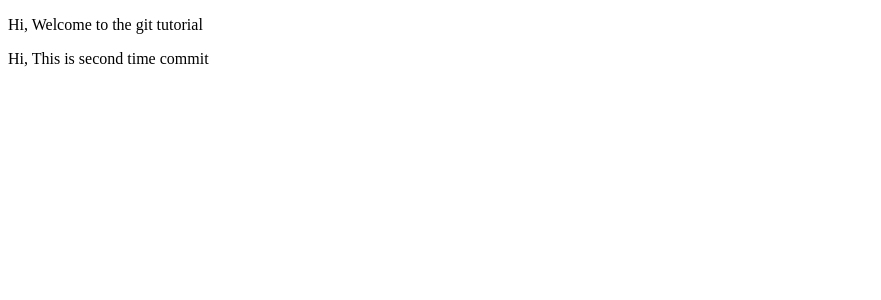
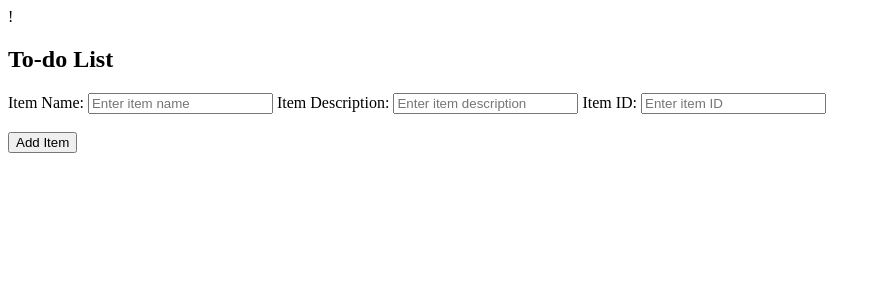
Before and after one commit to Satya-coder/git_test, a Python web app: template backend/templates/index.html in a window 1280 px wide. Shown: the top 300 px of the page, without its empty margins (0-881 px from the left). Run offline with Jinja, Linux system fonts and the light colour scheme; the template is opened without the code that fills it, so the values that code supplies are empty.

Commit message:
Add item ID to todo form

```diff
--- a/backend/templates/index.html
+++ b/backend/templates/index.html
@@ -1,13 +1,24 @@
-<!DOCTYPE html>
+!<!DOCTYPE html>
 <html lang="en">
 <head>
     <meta charset="UTF-8">
-    <meta http-equiv="X-UA-Compatible" content="Chrome=IE=edge">
     <meta name="viewport" content="width=device-width, initial-scale=1.0">
+    <title>To-do page</title>
 </head>
 <body>
-    <p> Hi, Welcome to the git tutorial</p>
-    <p>Hi, This is second time commit</p>
-
+<div class="container">
+    <h2>To-do List</h2>
+    <form id="todo-form">
+        <label for ='itemName'>Item Name:</label>
+        <input type="text" id="itemName" name="itemName" placeholder="Enter item name" required>
+        <label for="itemDescription">Item Description:</label>
+        <input type="text" id="itemDescription" name="itemDescription" placeholder="Enter item description" required>
+        <label for="itemId">Item ID:</label>
+        <input type="text" id="itemId" name="itemId" placeholder="Enter item ID" required>
+        <br><br>
+        <button type="submit">Add Item</button>
+    </form>
+    <div id="status-msg"></div>
+</div>
 </body>
 </html>
```
